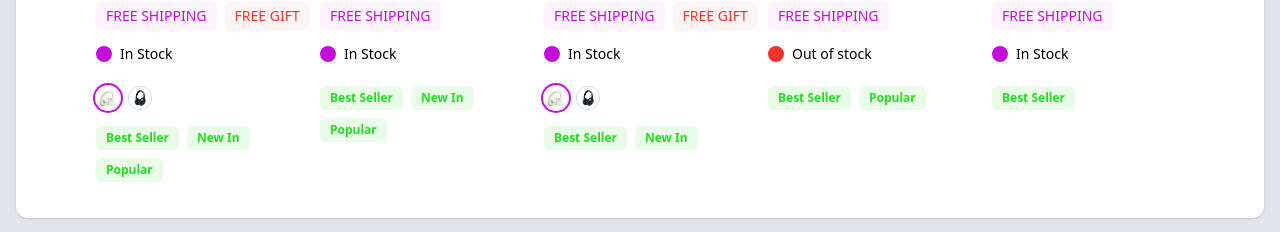
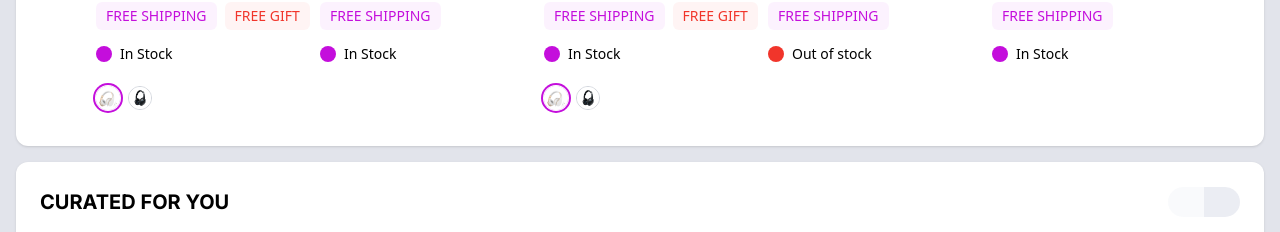
Before and after one commit to praharshaAdhikari/mobile-point, a Next.js app: page / in a window 1280 px wide. Shown: the part 1844-2076 px from the top of the page. Built offline with nearby package versions, Linux system fonts and the light colour scheme; some icons are missing.

Commit message:
completionId: cgen-ea4373f4a1ff408f971bacd03cfb765e
cgen-ea4373f4a1ff408f971bacd03cfb765e

```diff
--- a/src/components/home/item-card.tsx
+++ b/src/components/home/item-card.tsx
@@ -220,18 +220,6 @@ const ItemCard = ({ item }: { item: Item }) => {
           onVariantChange={setCurrentVariant}
         />
       )}
-      {item.tag.length > 0 && (
-        <div className="flex flex-wrap gap-2 pt-4">
-          {item.tag.map((t, idx) => (
-            <span
-              key={idx}
-              className="inline-block px-2.5 py-1 text-xs font-bold rounded-md bg-[#22DD22]/10 text-[#22DD22]"
-            >
-              {t}
-            </span>
-          ))}
-        </div>
-      )}
     </div>
   );
 };
```
